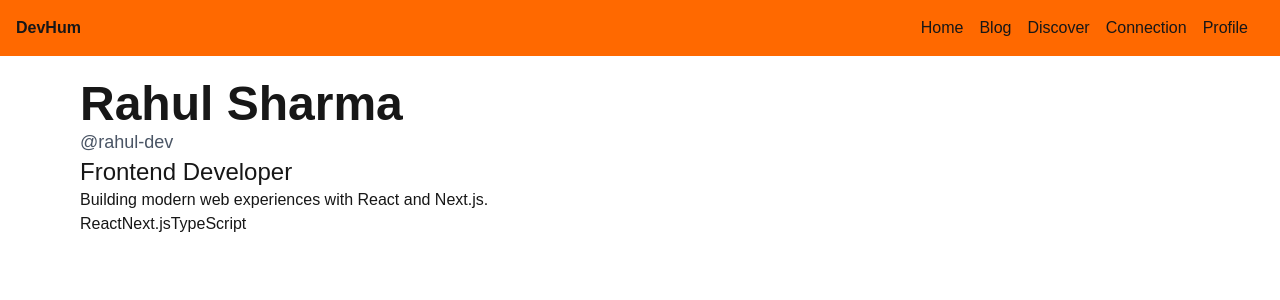
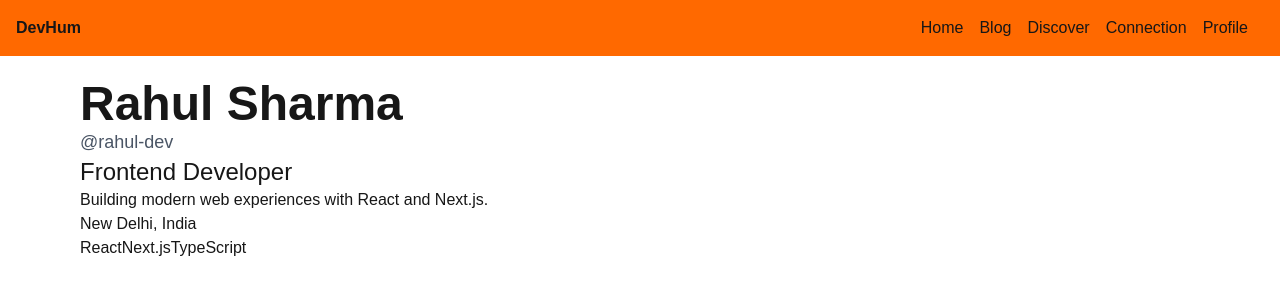
Before and after one commit to Anant23452/devhub, a Next.js app: page /developers/rahul-dev in a window 1280 px wide. Shown: the top 300 px of the page. Built offline with nearby package versions, Linux system fonts and the light colour scheme.

Commit message:
adding location

```diff
--- a/data/developers.ts
+++ b/data/developers.ts
@@ -7,6 +7,7 @@ export const developers = [
     role: "Frontend Developer",
     bio: "Building modern web experiences with React and Next.js.",
     skills: ["React", "Next.js", "TypeScript"],
+    location: "New Delhi, India"
   },
   {
     id: 2,
@@ -15,6 +16,7 @@ export const developers = [
     role: "Backend Developer",
     bio: "Interested in APIs, databases and scalable backend systems.",
     skills: ["Node.js", "Express", "MongoDB"],
+location: "New Delhi, India"
   },
   {
     id: 3,
@@ -23,5 +25,6 @@ export const developers = [
     role: "Full Stack Developer",
     bio: "I enjoy turning ideas into complete web applications.",
     skills: ["React", "Node.js", "MongoDB"],
+    location: "New Delhi, India"
   },
 ];
```
